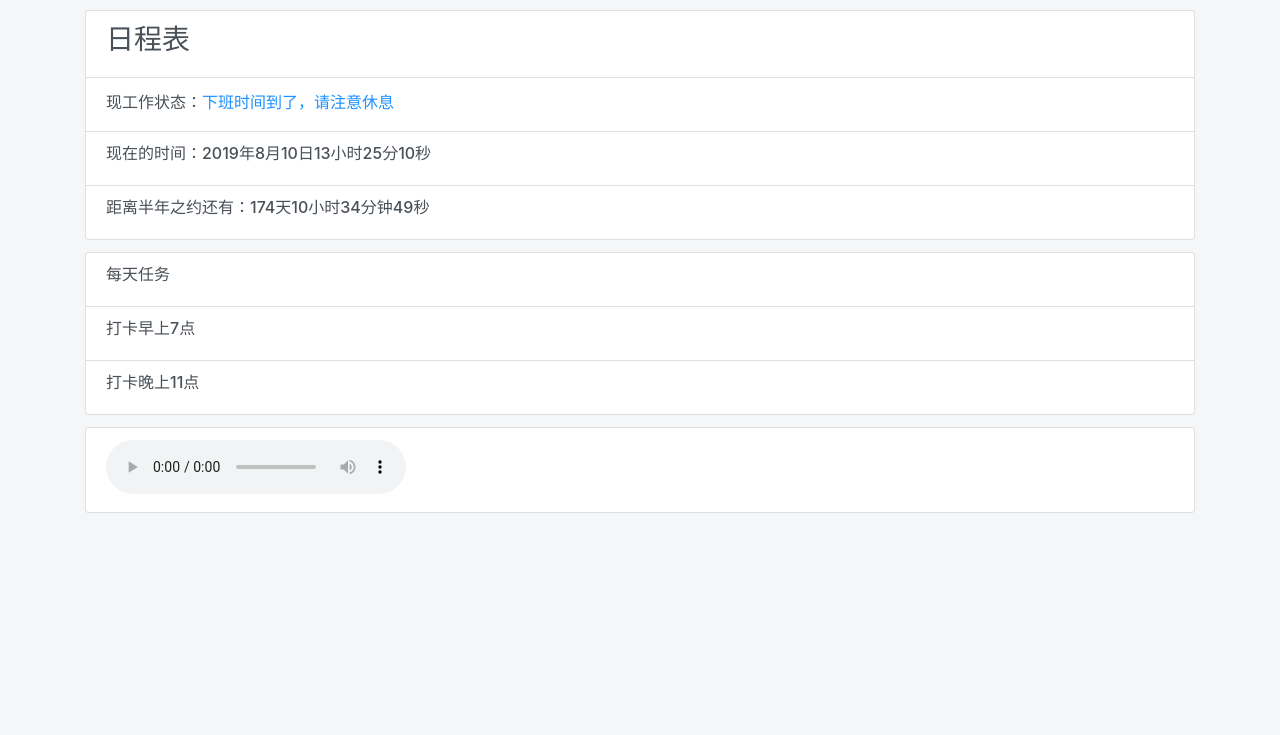
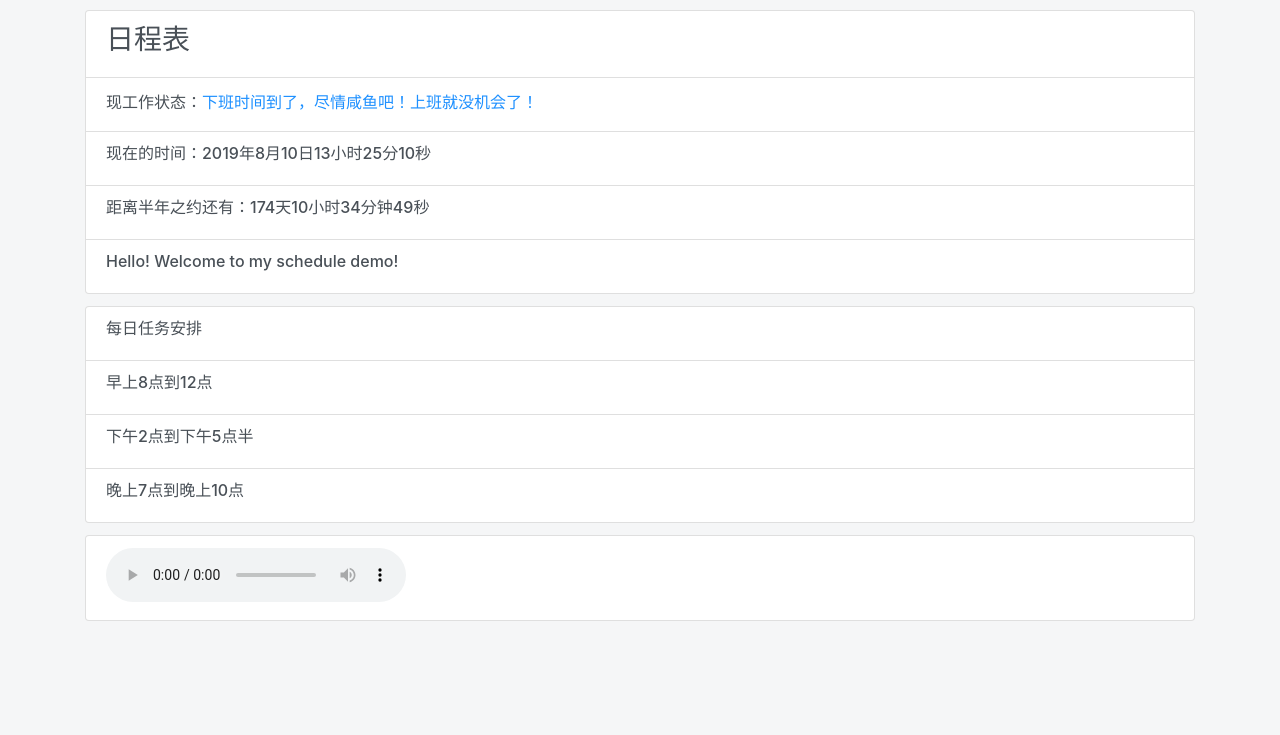
Before and after one commit to WUJINH/WUJINH.github.io, a plain HTML site: page demo1/日程表.html in a window 1280 px wide. Shown: the part 65-800 px from the top of the page. Drawn offline with nearby package versions, Linux system fonts and the light colour scheme.

Commit message:
change schedule demo

```diff
--- a/demo1/日程表.html
+++ b/demo1/日程表.html
@@ -30,13 +30,15 @@
 			.child_problem_div {
 				min-height: 55px;
 			}
-			body{
+
+			body {
 				background: #F5F6F7;
 			}
-			.nav{
+
+			.nav {
 				background: #fff;
 				border: 1px solid #aaa;
-				margin:5px;
+				margin: 5px;
 				border-radius: 6px;
 			}
 		</style>
@@ -48,7 +50,7 @@
 		<header id="header">
 
 			<nav class="navbar navbar-expand-lg navbar-light nav">
-				<a class="navbar-brand" href="#">Navbar</a>
+				<a class="navbar-brand" href="#">Schedule</a>
 				<button class="navbar-toggler" type="button" data-toggle="collapse" data-target="#navbarSupportedContent"
 				 aria-controls="navbarSupportedContent" aria-expanded="false" aria-label="Toggle navigation">
 					<span class="navbar-toggler-icon"></span>
@@ -111,19 +113,28 @@
 						</h6>
 					</div>
 
+					<div class="list-group-item list-group-item-action child_problem_div">
+						<h6>Hello! Welcome to my schedule demo!
+						</h6>
+					</div>
+
 				</div>
 
 				<div class="list-group show_div section" id="section">
 					<div class="list-group-item list-group-item-action child_problem_div" id="bobo">
-						<h6>每天任务</h6>
+						<h6>每日任务安排</h6>
 					</div>
 
 					<div class="list-group-item list-group-item-action child_problem_div">
-						<h6>打卡早上7点</h6>
+						<h6>早上8点到12点</h6>
 					</div>
 
 					<div class="list-group-item list-group-item-action child_problem_div">
-						<h6>打卡晚上11点</h6>
+						<h6>下午2点到下午5点半</h6>
+					</div>
+
+					<div class="list-group-item list-group-item-action child_problem_div">
+						<h6>晚上7点到晚上10点</h6>
 					</div>
 
 
@@ -186,22 +197,22 @@
 			// nowHours=12;
 			// nowMiniutes=01;
 
-			// nowHours = 22;
-			// nowMiniutes = 01;
+			nowHours = 22;
+			nowMiniutes = 01;
 
 			// console.log(nowHours);
 
-			if (nowHours > 7 && nowHours < 12 || (nowHours == 12 && nowMiniutes == 00) || nowHours == 7 && nowMiniutes >= 30) {
-				stateLable.innerHTML = "上午上班中，工作时间为 7:30 到 12:00";
-				if (nowHours == 7 && nowMiniutes == 30) {
+			if (nowHours > 8 && nowHours < 12 || (nowHours == 12 && nowMiniutes == 00) || nowHours == 8 && nowMiniutes == 00) {
+				stateLable.innerHTML = "上午上班中，工作时间为 8:00 到 12:00";
+				if (nowHours == 8 && nowMiniutes == 00) {
 					state = 1;
 					aut.src = "./music/上午上班中.wav";
 					aut.play();
 				}
 
-			} else if (nowHours >= 14 && nowHours < 18 || (nowHours == 18 && nowMiniutes == 00)) {
+			} else if (nowHours >= 14 && nowHours < 17 || (nowHours == 17 && nowMiniutes <= 30)) {
 				stateLable.innerHTML = "下午上班中，工作时间为 14:00 到 18:00";
-				if (nowHours == 14 && nowMiniutes <= 01) {
+				if (nowHours == 14 && nowMiniutes == 10) {
 					state = 1;
 					aut.src = "./music/下午上班中.wav";
 					aut.play();
@@ -209,15 +220,15 @@
 
 			} else if (nowHours >= 19 && nowHours < 22 || nowHours == 22 && nowMiniutes == 00) {
 				stateLable.innerHTML = "晚上上班中，工作时间为 19:00 到 22:00";
-				if (nowHours == 19 && nowMiniutes <= 01) {
+				if (nowHours == 19 && nowMiniutes == 00) {
 					state = 1;
 					aut.src = "./music/晚上加班中.wav"
 					aut.play();
 				}
 
 			} else {
-				stateLable.innerHTML = "下班时间到了，请注意休息";
-				if (nowHours == 22 || nowHours == 18 || nowHours == 12) {
+				stateLable.innerHTML = "下班时间到了，尽情咸鱼吧！上班就没机会了！";
+				if (nowHours == 22 || (nowHours == 17 && nowMiniutes > 30) || nowHours == 18 || nowHours == 12) {
 					state = 2;
 					// aut.src = './music/下班时间到了.wav';
 					// aut.src = './music/郭琳然 - 有多爱你.mp3';
```
